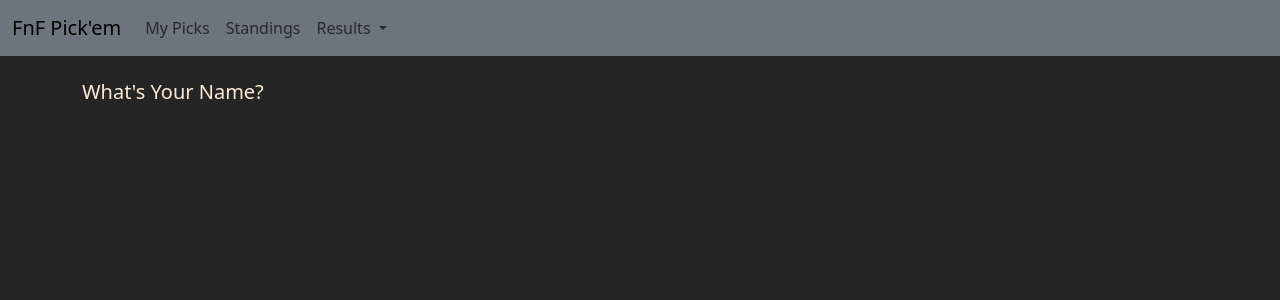
After one commit to thebranflakes/nfl_pickem2, a Flask app: page /name in a window 1280 px wide. The commit adds this page. Shown: the top 300 px of the page. Run offline with Flask 2, Linux system fonts and the light colour scheme.

Commit message:
what the forms install, need to set up virtual environment

```diff
--- a/app.py
+++ b/app.py
@@ -1,7 +1,18 @@
 from flask import Flask, render_template
+from flask_wtf import FlaskForm
+from wtforms import StringField, SubmitField
+from wtforms.validators import DataRequired
+from datetime import datetime
 
 # Create Flask Instance
 app = Flask(__name__)
+app.config['SECRET_KEY'] = "69_secret_key_420"
+
+
+# Create a Form Class
+class NamerForm(FlaskForm):
+    name = StringField("Whats Your Name", validators=[DataRequired()])
+    submit = SubmitField("Submit")
 
 
 # FILTERS:
@@ -38,3 +49,16 @@ def page_not_found(e):
 @app.errorhandler(500)
 def server_error(e):
     return render_template('500.html'), 500
+
+
+# Create name page
+@app.route('/name', methods=['GET', 'POST'])
+def name():
+    name = None
+    form = NamerForm()
+    # Validate Form
+    if form.validate_on_submit():
+        name = form.name.data
+        form.name.data = ''
+
+    return render_template('name.html', name=name, form=form)
--- a/static/css/style.css
+++ b/static/css/style.css
@@ -7,3 +7,8 @@ body {
     background: #252525;
     color: #fff;
 }
+
+#demo{
+    font-size: 12px;
+    color: blue;
+}
--- /dev/null
+++ b/static/js/myfile.js
@@ -0,0 +1 @@
+document.getElementById('demo').innerHTML="This was created with javascript";
--- /dev/null
+++ b/templates/name.html
@@ -0,0 +1,5 @@
+{% extends 'base.html'%}
+
+{% block content %}
+  <h1>What's Your Name?</h1>
+{% endblock %}
```
Also changed, not shown: templates/404.html (+7 -0 lines).
